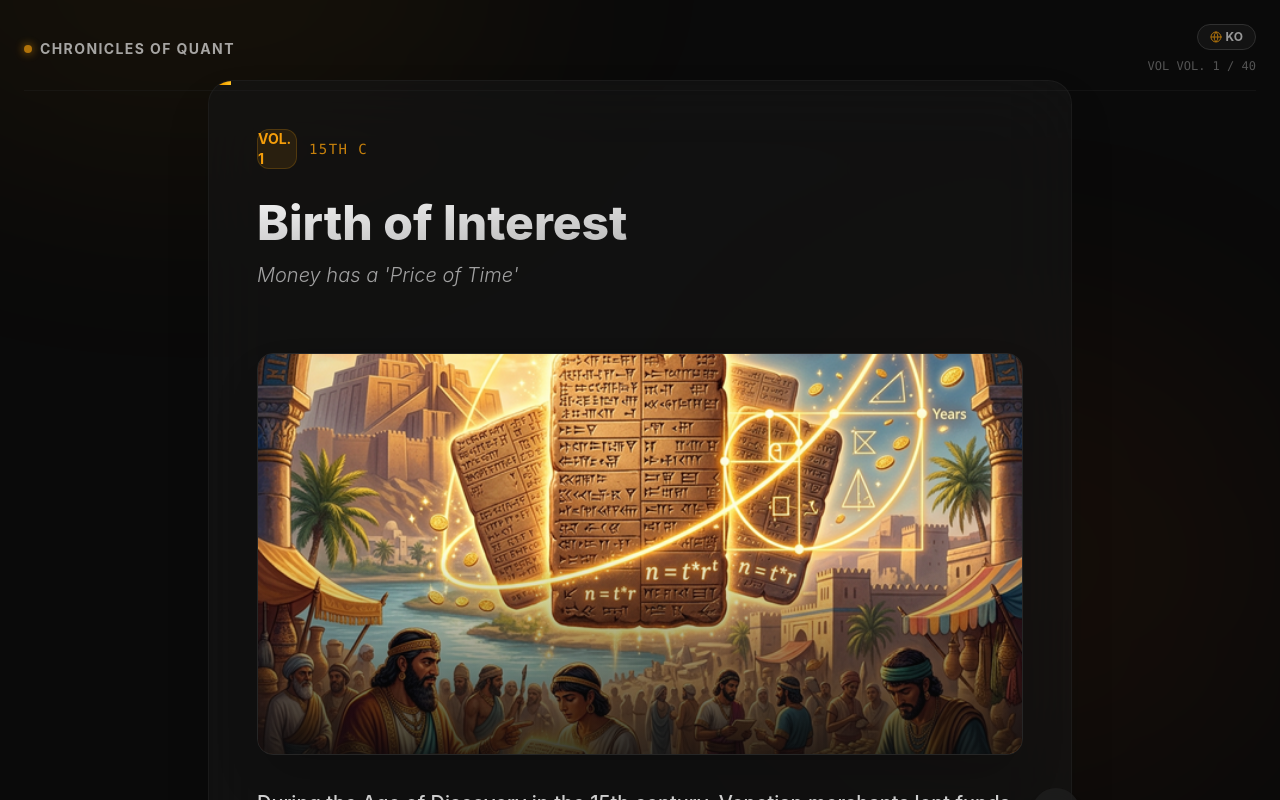
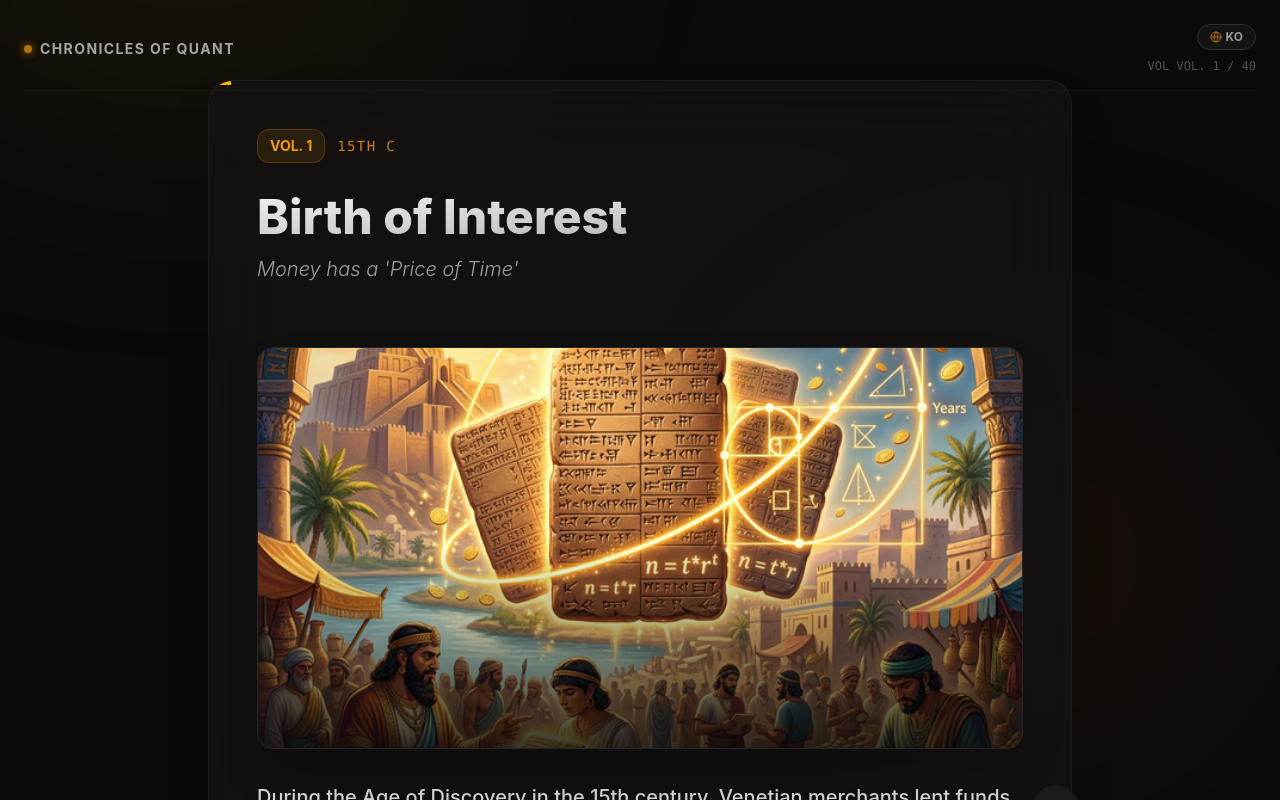
Before and after one commit to silverbruce13-bot/chronicles-of-quant, a React (Vite) app: page / in a window 1280 px wide. Both pictures are taken after a click on the button "Enter the Library of History". Shown: the top 800 px of the page. Built offline with nearby package versions, Linux system fonts and the light colour scheme.

Commit message:
style: fix volume text overflowing its container styling

```diff
--- a/src/components/Chapter.tsx
+++ b/src/components/Chapter.tsx
@@ -120,7 +120,7 @@ export default function Chapter({ chapter, onNext, onPrev, isFirst, isLast, tota
                 {/* Narrative Side */}
                 <div className={`flex flex-col flex-1 p-8 lg:p-12 transition-all duration-500`}>
                     <div className="flex items-center gap-3 mb-6">
-                        <span className="flex items-center justify-center bg-amber-500/10 text-amber-500 w-10 h-10 rounded-xl text-sm font-bold border border-amber-500/20">
+                        <span className="inline-flex items-center justify-center bg-amber-500/10 text-amber-500 px-3 py-1.5 rounded-xl text-sm font-bold border border-amber-500/20 whitespace-nowrap">
                             {chapter.volume}
                         </span>
                         <div className="text-amber-500/80 text-sm font-mono tracking-widest uppercase">{chapter.year}</div>
```
